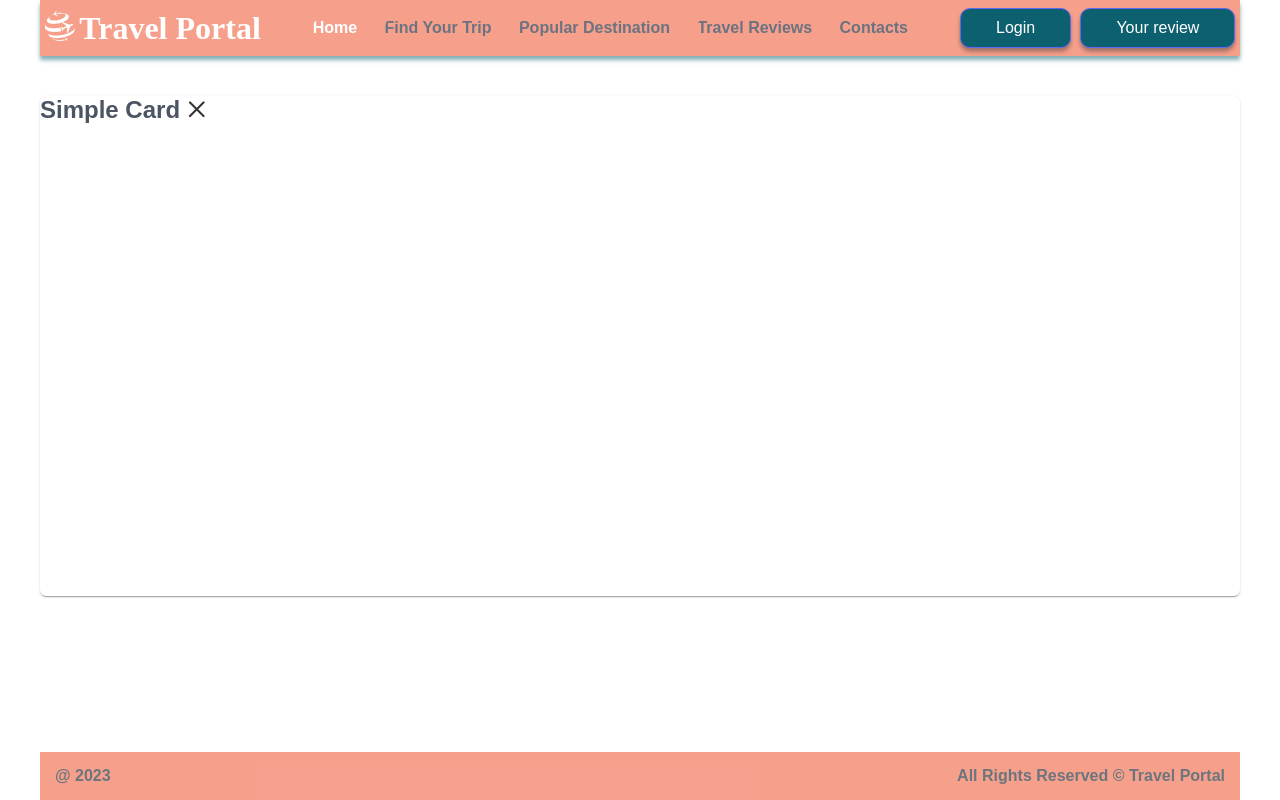
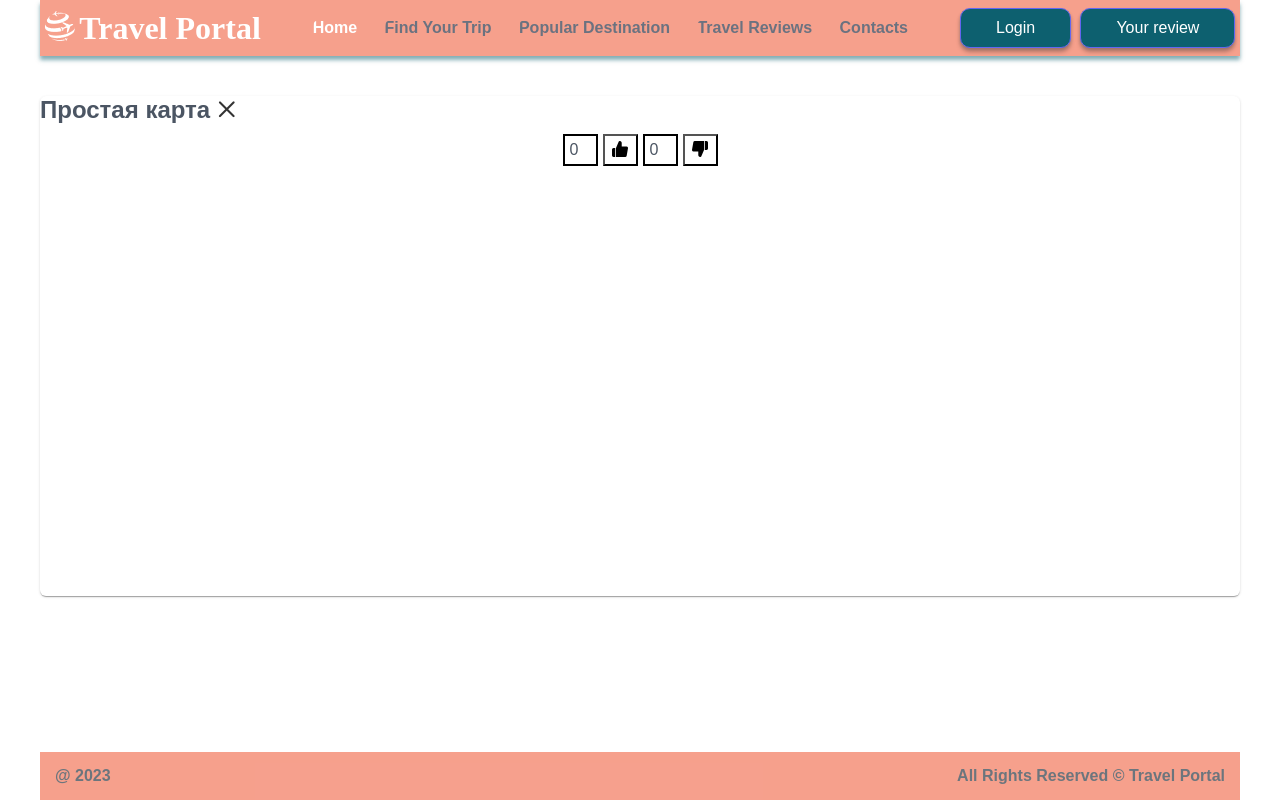
Before and after one commit to olboss85/diploma, a Vue app: page /content/1 in a window 1280 px wide. Built offline with nearby package versions, Linux system fonts and the light colour scheme; a web font is replaced by a local one.

Commit message:
likes, dislikes

```diff
--- a/src/components/MoreButton.vue
+++ /dev/null
@@ -1,7 +0,0 @@
-<template>
-    <Button label="More information" />
-</template>
-
-<script setup>
-import Button from 'primevue/button';
-</script>
--- a/src/components/TripItem.vue
+++ b/src/components/TripItem.vue
@@ -2,7 +2,7 @@
 import { defineProps } from 'vue'
 import Card from 'primevue/card'
 import { formatDate } from '@/service/methods'
-import MoreButton from '@/components/MoreButton.vue'
+import Button from 'primevue/button';
 
 defineProps({
   content: {
@@ -24,7 +24,7 @@ defineProps({
       <p>Date {{ formatDate(content.date) }}</p>
       <p>Price {{ `${parseInt(content.price)} KZT` }}</p>
       <p>Description {{ content.description }}</p>
-      <MoreButton />
+      <Button label="More information" />
     </template>
   </Card>
 </template>
@@ -32,7 +32,7 @@ defineProps({
 <style scoped>
 .trip-image {
   height: 168px;
-  width: 265px;
+  width: 255px;
   border-radius: 6px;
 }
 </style>
--- a/src/components/YourTrip.vue
+++ b/src/components/YourTrip.vue
@@ -49,7 +49,7 @@
   .trip {
     padding-inline: 50px;
     text-align: center;
-    width: 365px;
+    width: 355px;
     margin: 20px
   }
   :deep(.p-card:hover) {
--- a/src/views/TripIdPage.vue
+++ b/src/views/TripIdPage.vue
@@ -1,27 +1,65 @@
+
 <template>
   <Card class="tripId">
-        <template #title> Simple Card
+    <template #title>Простая карта
       <i class="pi pi-times close-icon" @click="closePage"></i>
     </template>
-        <template #header>
-
-          </template>
+    <template #header></template>
     <template #content>
-
+      <div class="buttons">
+        <div class="counter-container">{{ likes }}</div>
+        <button v-if="user" class="like-button" @click="toggleLike" :disabled="likes.value > 0">
+          <i class="pi pi-thumbs-up-fill"></i>
+        </button>
+        <div class="counter-container">{{ dislikes }}</div>
+        <button v-if="user" class="dislike-button" @click="toggleDislike" :disabled="dislikes.value > 0">
+          <i class="pi pi-thumbs-down-fill"></i>
+        </button>
+      </div>
     </template>
   </Card>
 </template>
 
 <script setup>
+import { ref } from 'vue';
 import Card from 'primevue/card';
 import { useRouter } from 'vue-router';
+import { useUser } from '../composables/useUser';
 
 const router = useRouter();
+const user = useUser()
 
 const closePage = () => {
   router.go(-1);
 }
 
+const likes = ref(parseInt(localStorage.getItem(`likes_${router.currentRoute.value.params.id}`)) || 0);
+const dislikes = ref(parseInt(localStorage.getItem(`dislikes_${router.currentRoute.value.params.id}`)) || 0);
+
+const toggleLike = () => {
+  if (likes.value === 0) {
+    likes.value = 1;
+    dislikes.value = 0;
+  } else {
+    likes.value = 0;
+  }
+  updateLocalStorage();
+};
+
+const toggleDislike = () => {
+  if (dislikes.value === 0) {
+    dislikes.value = 1;
+    likes.value = 0;
+  } else {
+    dislikes.value = 0;
+  }
+  updateLocalStorage();
+};
+
+const updateLocalStorage = () => {
+  localStorage.setItem(`likes_${router.currentRoute.value.params.id}`, likes.value.toString());
+  localStorage.setItem(`dislikes_${router.currentRoute.value.params.id}`, dislikes.value.toString());
+};
 </script>
 
 <style scoped>
@@ -31,7 +69,36 @@ const closePage = () => {
   color: #333;
 }
 
-.tripId{
+.tripId {
   height: 500px;
 }
+
+.like-button,
+.dislike-button {
+  background-color: white;
+  width: 35px;
+}
+
+.like-button:disabled,
+.dislike-button:disabled {
+  background-color: #ccc; /* Цвет фона для неактивных кнопок */
+  cursor: not-allowed; /* Курсор для неактивных кнопок */
+}
+
+.buttons {
+  margin: 0 auto;
+  width: 200px;
+  display: flex;
+  justify-content: space-around;
+  padding: 10px 20px;
+  border: none;
+  border-radius: 4px;
+  transition: background-color 0.3s, color 0.3s;
+}
+
+.counter-container {
+  border: 2px solid black;
+  padding: 5px;
+  width: 35px;
+}
 </style>
```
Lines whose indentation alone changed are shown as unchanged.
